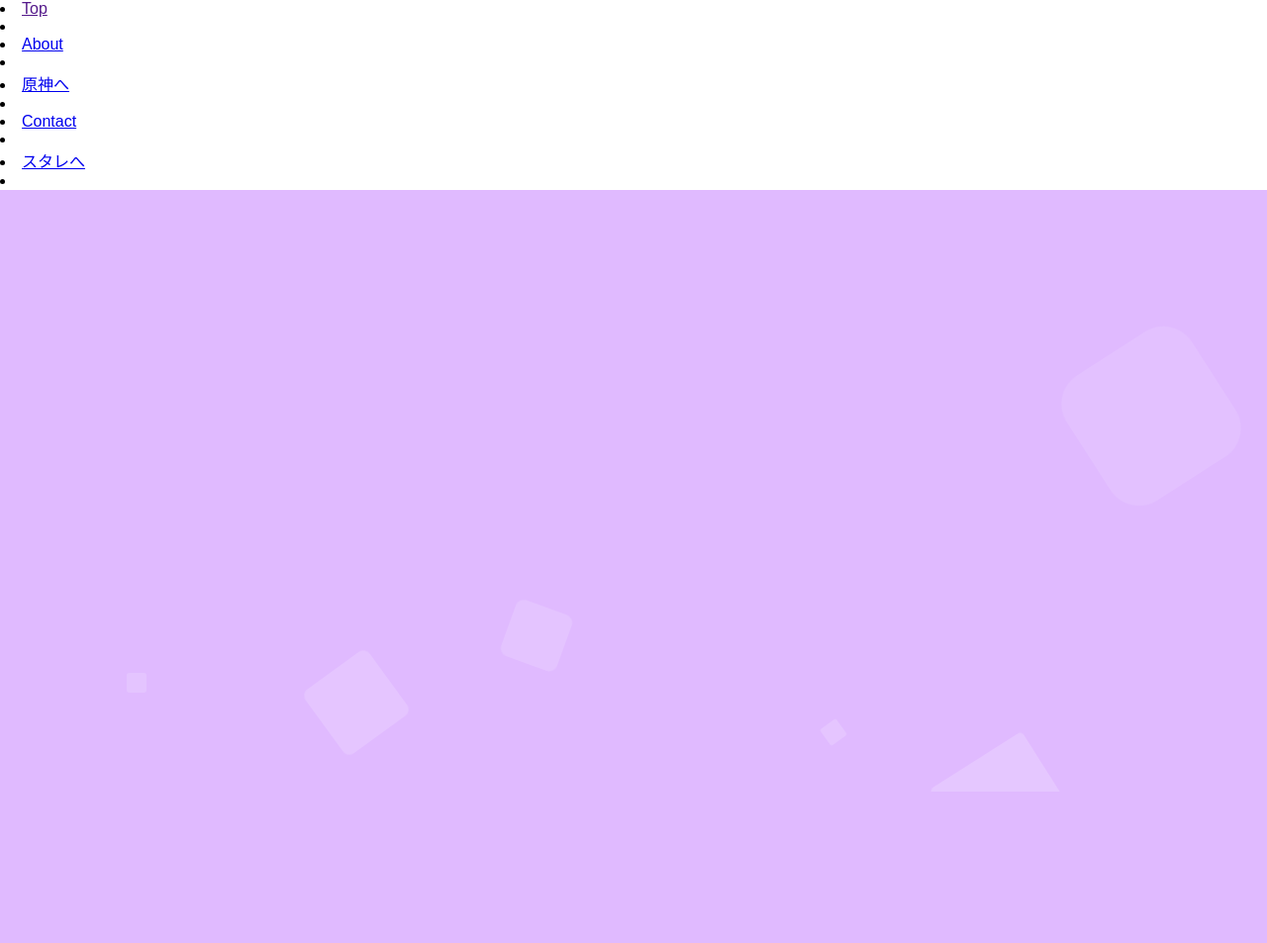
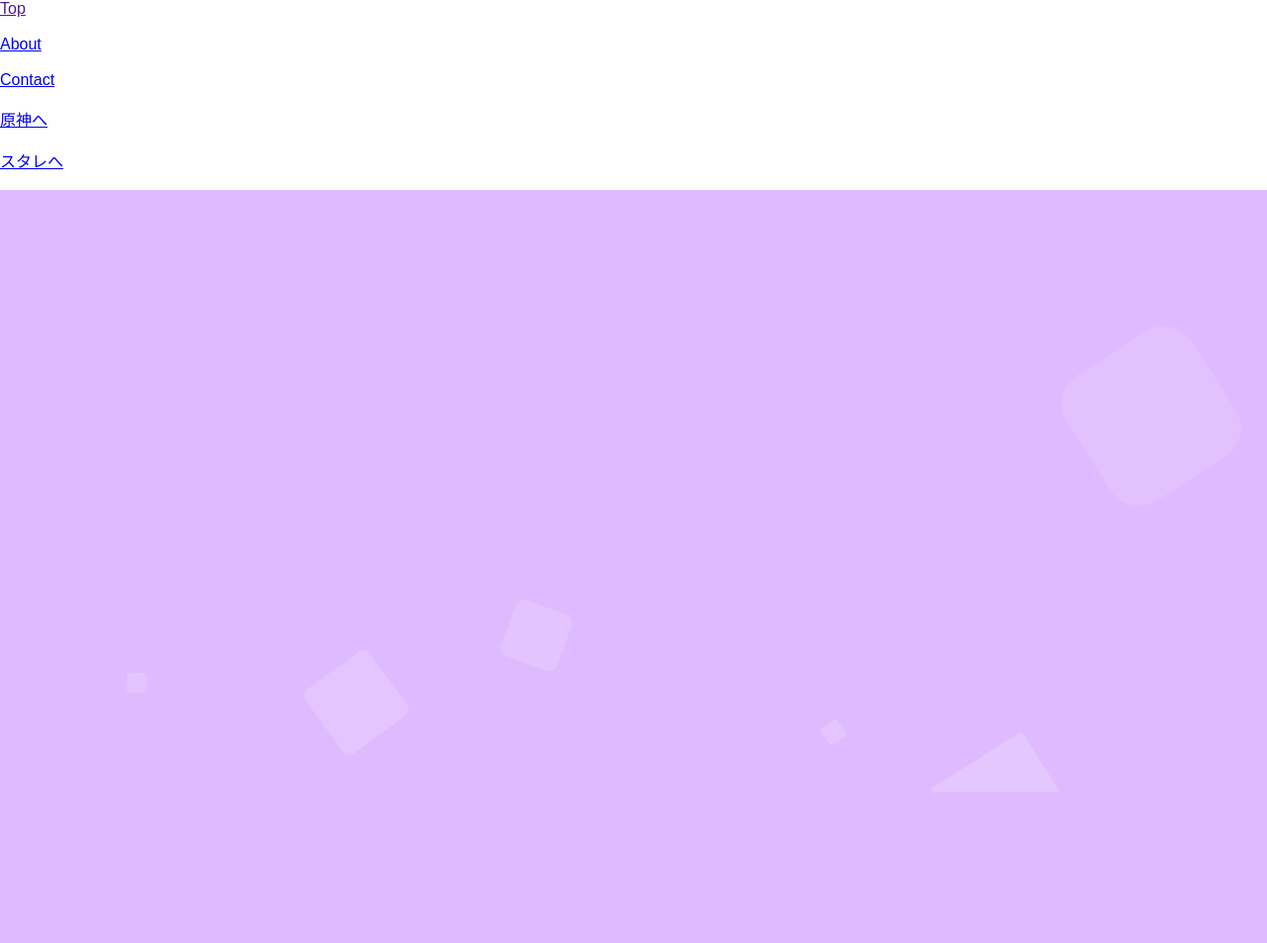
Before and after one commit to kaneko4257/about-me, a plain HTML site: page index.html in a window 1280 px wide. Shown: the whole page at 99% size. Drawn offline with Linux system fonts and the light colour scheme.

Commit message:
Update index.html

```diff
--- a/index.html
+++ b/index.html
@@ -14,10 +14,11 @@
     </head>
     <body>
     <!-- <button class="btn-Top"> -->
+        <ul class="main-nav">
         <li><a href="">Top</a><li>
         <li><a href="index.html">About</a><li>
+        <li><a href="contact.html">Contact</a><li>
         <li><a href="other1.html">原神へ</a><li>
-        <li><a href="contact.html">Contact</a><li>
         <li><a href="other2.html">スタレへ</a><li>
 
     </ul>
```
